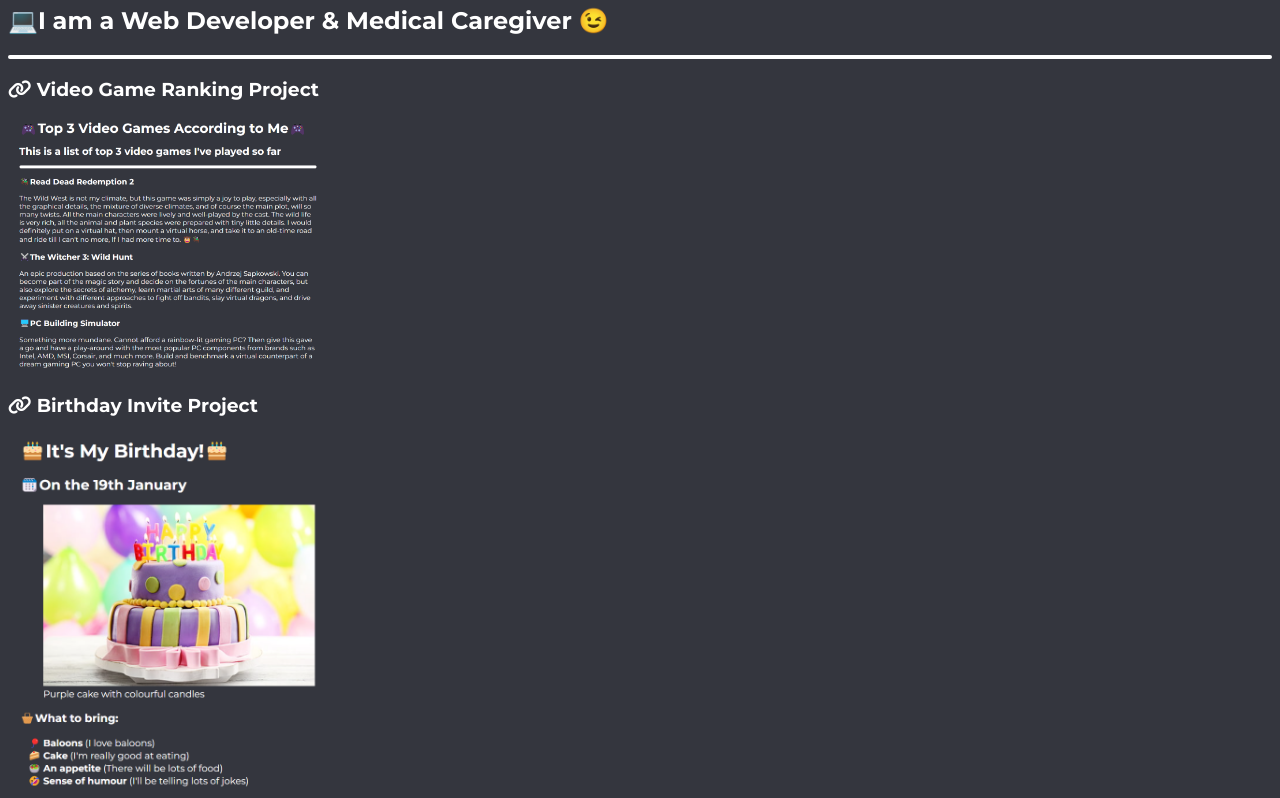
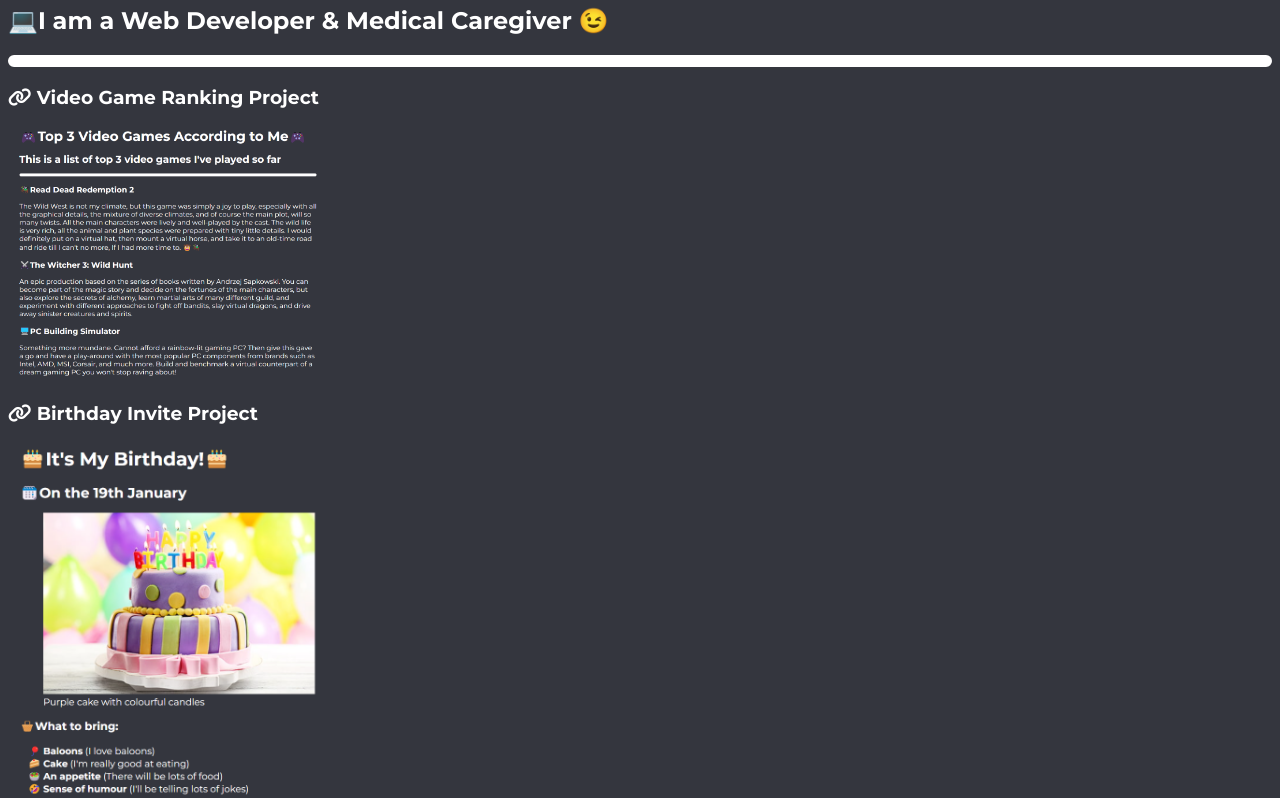
Before and after one commit to wojtekpirog/One_page_website, a plain HTML site: page index.html in a window 1280 px wide. Shown: the part 76-874 px from the top of the page. Drawn offline with Linux system fonts and the light colour scheme.

Commit message:
Conflicting styles 2

```diff
--- a/styles/styles.css
+++ b/styles/styles.css
@@ -9,6 +9,13 @@
 hr {
   border: solid 2px;
   border-radius: 2px;
+}
+
+/* Conflicting styles */
+
+hr {
+  border: solid 6px;
+  border-radius: 6px;
 }
 
 #birthday_party_items > li:first-of-type {
```
